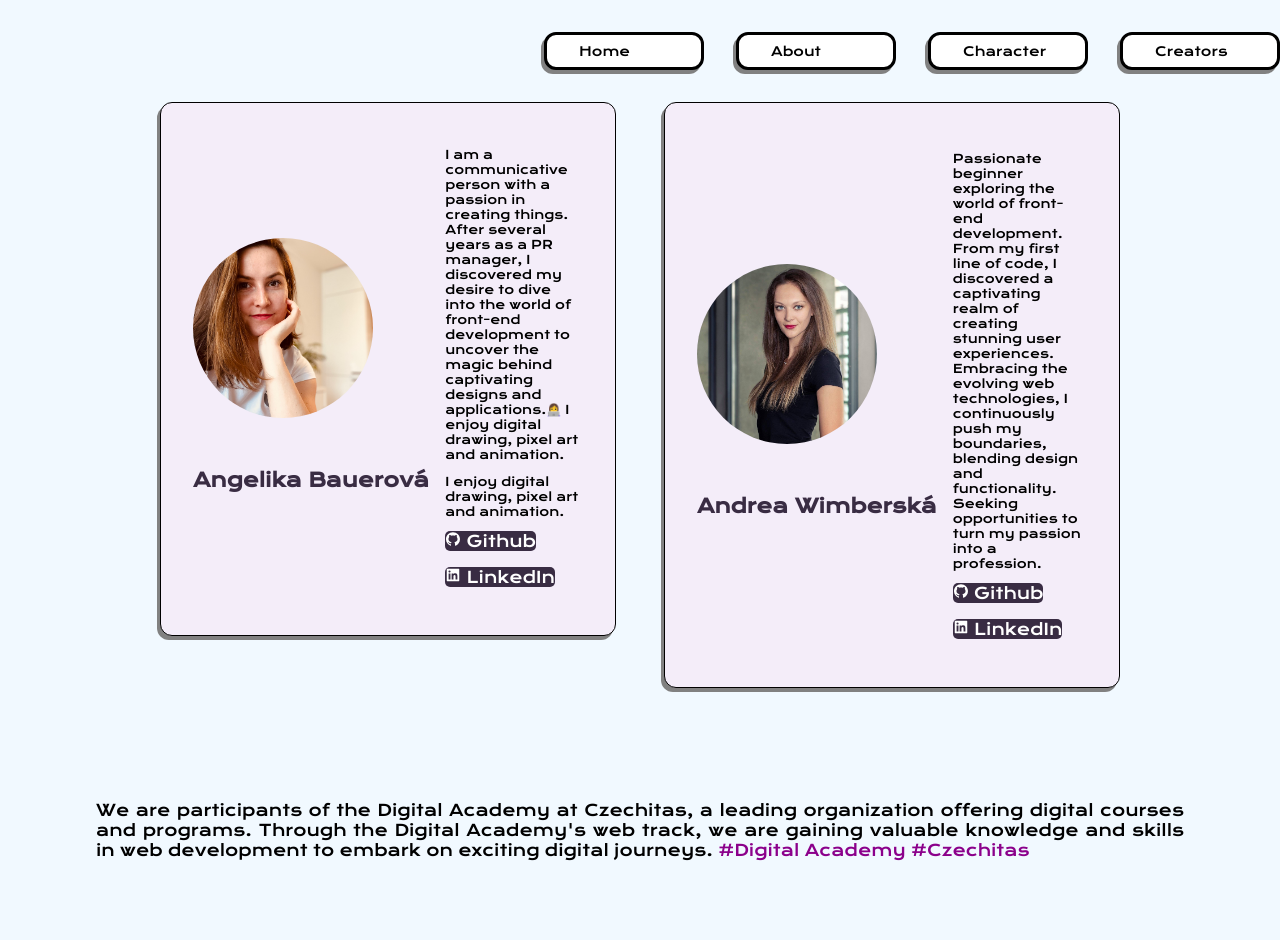
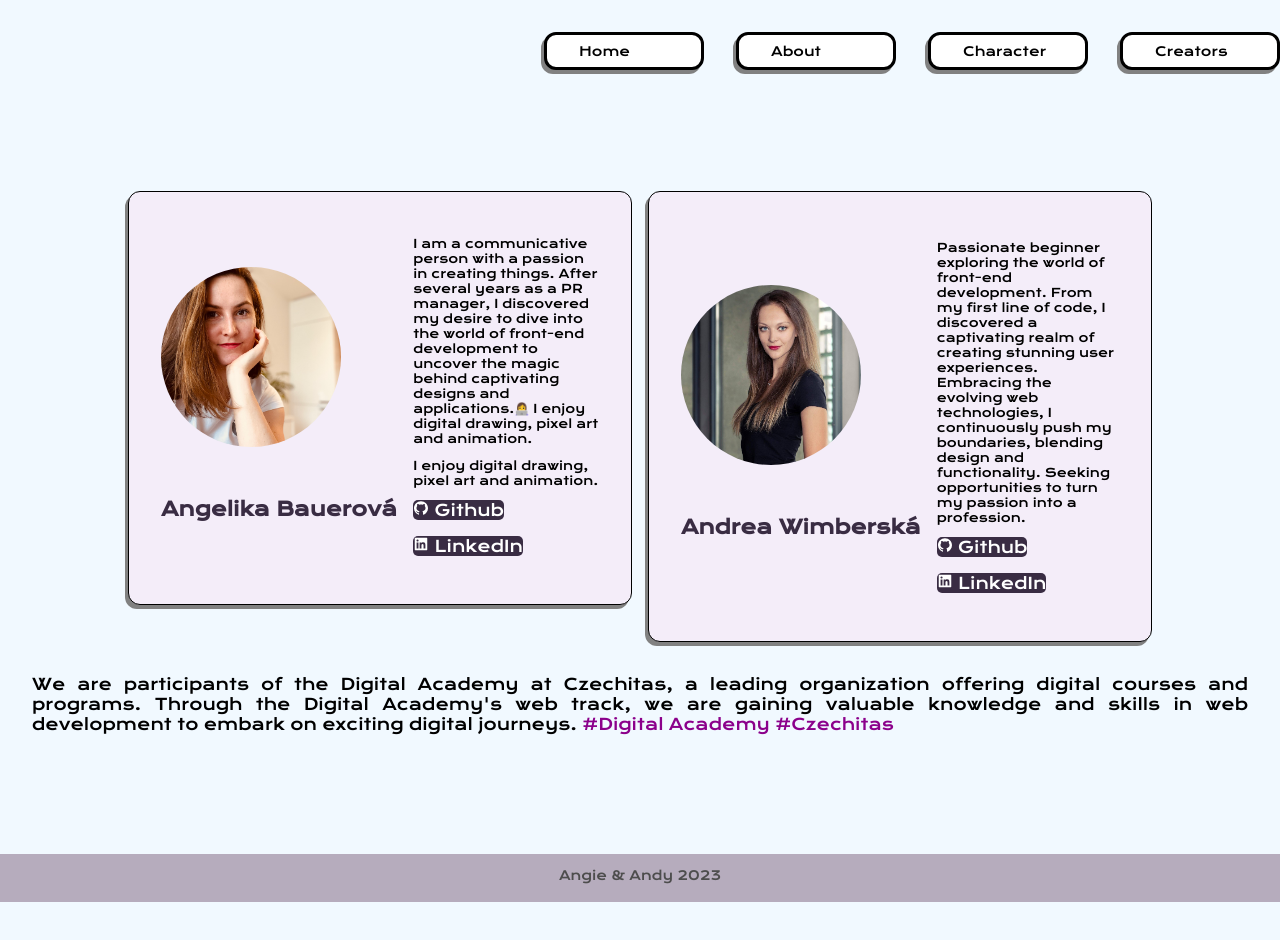
Before and after one commit to EndziTheNoob/o-projektu-taskmate, a React app: page /creators in a window 1280 px wide. After the commit the page ends 902 px from the top, so only its background shows below. Built offline with nearby package versions, Linux system fonts and the light colour scheme.

Commit message:
pridani footeru vsude

```diff
--- a/src/Creators/Creators.jsx
+++ b/src/Creators/Creators.jsx
@@ -3,10 +3,11 @@ import './style.css';
 import angieImg from './img/Angie.jpg';
 import andyImg from './img/andy.jpeg';
 import { AiFillGithub, AiFillLinkedin } from 'react-icons/ai';
+import Footer from '../Footer/index.jsx';
 
 const Creators = () => {
   return (
-    <div>
+    <div className="creators">
       <div className="creators_container">
         <div className="business-card">
           <div>
@@ -79,13 +80,16 @@ const Creators = () => {
           </div>
         </div>
       </div>
-      <p className="main-container">
-        We are participants of the Digital Academy at Czechitas, a leading
-        organization offering digital courses and programs. Through the Digital
-        Academy's web track, we are gaining valuable knowledge and skills in web
-        development to embark on exciting digital journeys.
-        <span style={{ color: '#8B008B' }}> #Digital Academy #Czechitas</span>
-      </p>
+      <div>
+        <p className="main-container">
+          We are participants of the Digital Academy at Czechitas, a leading
+          organization offering digital courses and programs. Through the
+          Digital Academy's web track, we are gaining valuable knowledge and
+          skills in web development to embark on exciting digital journeys.
+          <span style={{ color: '#8B008B' }}> #Digital Academy #Czechitas</span>
+        </p>
+      </div>
+      <Footer />
     </div>
   );
 };
--- a/src/Creators/style.css
+++ b/src/Creators/style.css
@@ -1,29 +1,35 @@
+.creators {
+  min-height: 100vh;
+  padding-bottom: 3rem;
+  margin-bottom: 4rem;
+  width: 100%;
+  display: flex;
+  flex-direction: column;
+  justify-content: center;
+  align-items: center;
+}
+
 .creators_container {
-  width: 100%;
-  height: 100%;
+  width: 80%;
   display: flex;
   justify-content: center;
-  gap: 3rem;
-  align-items: flex-start;
-  margin-bottom: 0;
-  padding-bottom: 0;
-  padding: 0 10rem;
   flex-wrap: wrap;
+  gap: 1rem;
 }
+
 
 .business-card {
   display: flex;
   flex-direction: row;
   align-items: center;
   width: 510px;
-  min-height: 17rem;
+  height: 30%;
   padding: 2rem;
   background-color: #F4EDF9;
   border: black solid 0.1rem;
   box-shadow: -3px 4px rgb(129, 129, 129);
   border-radius: 12px;
   justify-content: space-between;
-  margin-bottom: 1rem;
   flex: 1;
 }
 
@@ -74,6 +80,17 @@ h2 {
 
 .main-container {
   margin: 1rem;
-  padding: 5rem;
+  padding: 1rem;
   text-align: justify;
 }
+
+.footer {
+  background-color: #B6ACBD;
+  position: absolute;
+  bottom: 0;
+  width: 100%;
+  margin: 0;
+  height: 3rem;
+  text-align: center;
+  padding: 0;
+}
--- a/src/Home/index.jsx
+++ b/src/Home/index.jsx
@@ -2,6 +2,7 @@ import React from 'react';
 import './style.css';
 import { useLocation } from 'react-router-dom';
 import logo from './img/logo_bublina.png';
+import Footer from '../Footer/index.jsx';
 
 const Home = () => {
   const location = useLocation();
@@ -24,6 +25,7 @@ const Home = () => {
           pixel art character with a user-friendly to-do list.
         </p>
       </div>
+      <Footer />
     </div>
   );
 };
--- a/src/Home/style.css
+++ b/src/Home/style.css
@@ -18,8 +18,9 @@ h1 {
 }
 
 .logo {
-  width: 30rem;
-  height: 10rem;
+  /* width: 30rem; */
+  width: 40%;
+  /* height: 10rem; */
   background-size: contain;
   background-repeat: no-repeat;
   margin-top: 4rem;
@@ -27,9 +28,23 @@ h1 {
 }
 
 .home_container {
-  max-width: 80rem;
   display: flex;
   flex-direction: column;
   justify-content: center;
   align-items: center;
+  width: 100%;
+  min-height: 100vh;
+  padding-bottom: 3rem;
+  margin-bottom: 4rem;
 }
+
+.footer {
+  background-color: #B6ACBD;
+  position: absolute;
+  bottom: 0;
+  width: 100%;
+  margin: 0;
+  height: 3rem;
+  text-align: center;
+  padding: 0;
+}
```
